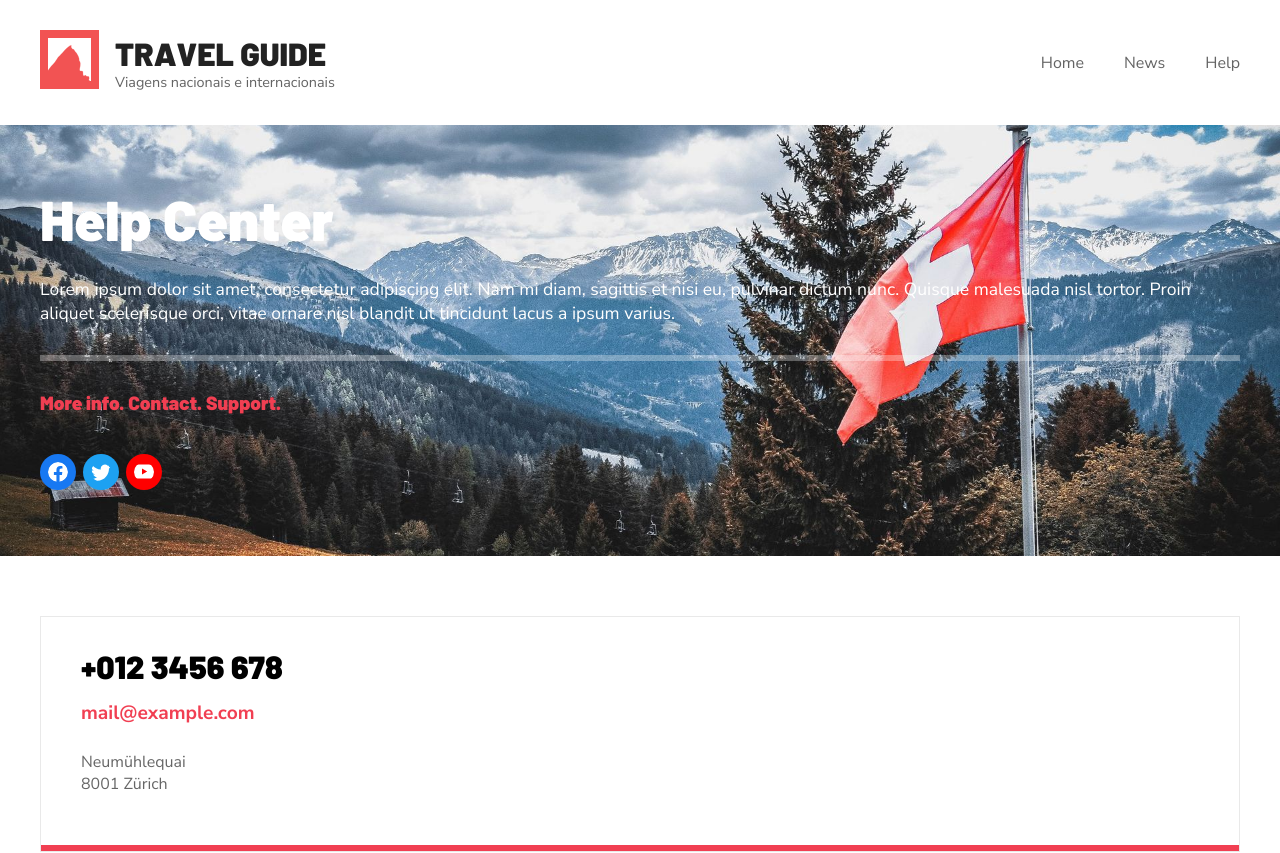
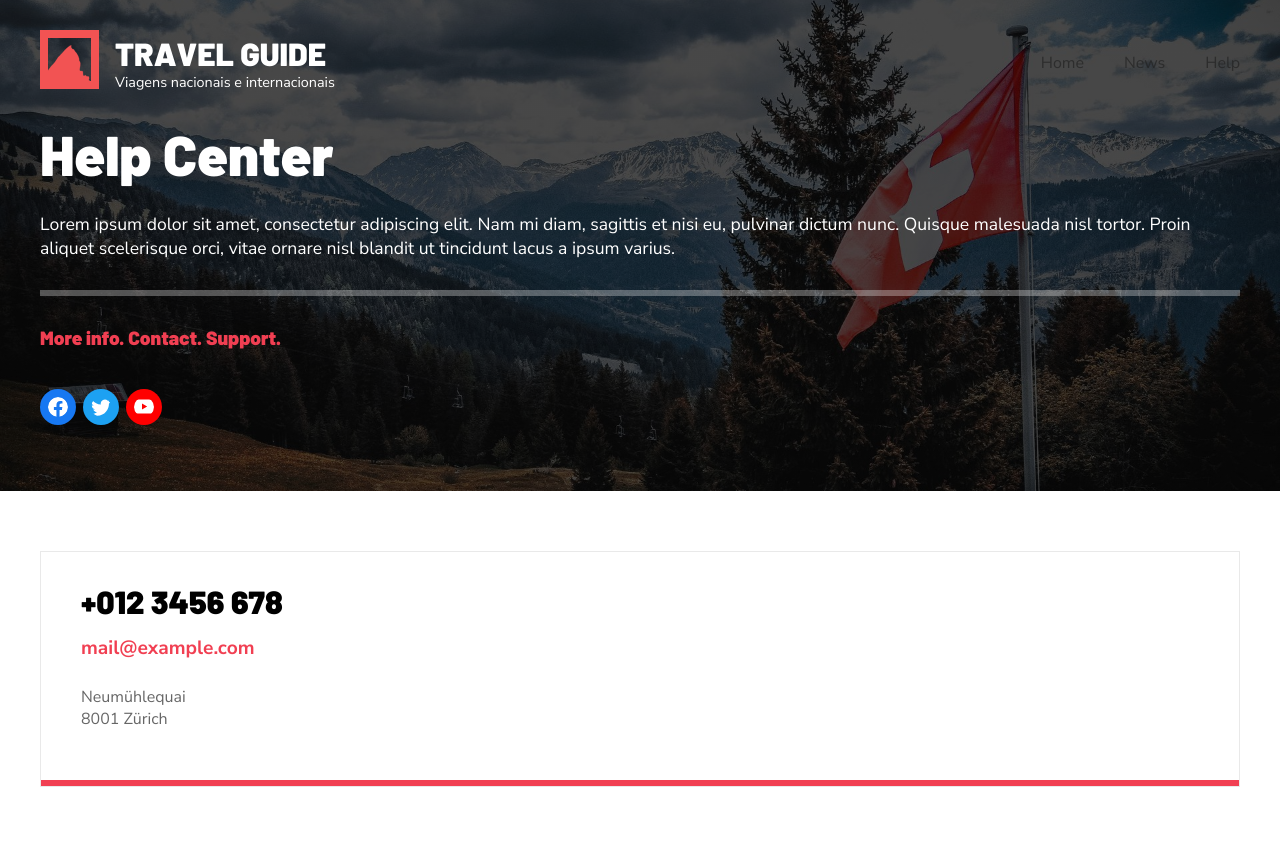
Before and after one commit to YannFigueiredo/travel-guide, a React (Create React App) app: page /help in a window 1280 px wide. Shown: the top 853 px of the page. Built offline with nearby package versions, Linux system fonts and the light colour scheme.

Commit message:
Adicionado contexto de tema para o header

```diff
--- a/src/components/Header/index.js
+++ b/src/components/Header/index.js
@@ -1,15 +1,19 @@
 import logo from '../../assets/logo.png';
 import { HiMenu } from 'react-icons/hi';
 import { AiOutlineClose } from 'react-icons/ai';
-import { ContainerHeader, Logo, TituloSite, Menu } from './styles';
+import { ContainerHeader, Logo, TituloSite, Menu } from './style';
 import { Link } from 'react-router-dom';
-import { useState, useEffect, useRef } from 'react';
+import { ThemeContext } from '../../contexts/Themes';
+import { useState, useEffect, useRef, useContext } from 'react';
 
 export default function Header(){
     const [menu, setMenu] = useState(false);
+    const [ posScroll, setPosScroll ] = useState(window.scrollY);
 
     const btnFecharMenu = useRef(null);
     const btnMenu = useRef(null);
+
+    const { headerTheme, setHeaderTheme } = useContext(ThemeContext);
 
     useEffect(() => {
         window.addEventListener('resize', function(){
@@ -27,21 +31,35 @@ export default function Header(){
         }
     }, []);
 
+    useEffect(() => {
+        window.addEventListener('scroll', function(e){
+            setPosScroll(window.scrollY);
+        });
+    }, []);
+
+    useEffect(() => {
+        if(menu && window.innerWidth < 992){
+            document.querySelector('body').style.overflow = 'hidden';
+        }else{
+            document.querySelector('body').style.overflow = 'auto';
+        }
+    }, [menu]);
+
     return(
-        <ContainerHeader>
+        <ContainerHeader theme={headerTheme} posScroll={posScroll}>
             <div>
                 <Logo>
                     <Link to='/'>
                         <img src={logo} alt='Logo do site'/>
                     </Link>
                 </Logo>
-                <TituloSite>
+                <TituloSite theme={headerTheme} posScroll={posScroll}>
                     <Link to='/'>Travel Guide</Link>
                     <span>Viagens nacionais e internacionais</span>
                 </TituloSite>
             </div>
             <nav>
-                <HiMenu size={25} color="black" style={{cursor: 'pointer', display: window.innerWidth >= 992 ? 'none' : 'block'}} onClick={() => {setMenu(!menu)}} ref={btnMenu}/>
+                <HiMenu size={25} color={headerTheme} style={{cursor: 'pointer', display: window.innerWidth >= 992 ? 'none' : 'block'}} onClick={() => {setMenu(!menu)}} ref={btnMenu}/>
                 {menu &&
                     <Menu>
                         <Link to='/'><li>Home</li></Link>
@@ -63,6 +81,7 @@ export default function Header(){
                         paddingLeft: '20px',
                         cursor: 'pointer',
                         boxSizing: 'content-box',
+                        zIndex: '999',
                         display: window.innerWidth >= 992 ? 'none' : 'block'
                     }} onClick={() => {setMenu(!menu)}} ref={btnFecharMenu}/>
                 }
--- a/src/components/Header/styles.js
+++ b/src/components/Header/style.js
@@ -5,6 +5,12 @@ export const ContainerHeader = styled.header `
     align-items: center;
     justify-content: space-between;
     padding: 15px 20px 15px 20px;
+    background-color: ${props => props.posScroll > 150 ? 'white' : 'transparent'};
+    position: ${props => props.posScroll > 150 ? 'fixed' : 'absolute'};
+    top: 0;
+    left: 0;
+    right: 0;
+    z-index: 999;
 
     div, nav{
         display: flex;
@@ -41,14 +47,15 @@ export const TituloSite = styled.div `
     a{
         font-family: 'Barlow', sans-serif;
         font-weight: 900;
-        color: #222222;
+        color: ${props => props.theme};
         text-transform: uppercase;
         font-size: 1.4em;
     }
 
     span{
         font-size: 0.9em;
-        color: rgba(34, 34, 34, 0.7);
+        color: ${props => props.theme};
+        display: ${props => props.posScroll > 150 ? 'none' : 'inline-block'};
     }
 
     @media screen and (min-width: 600px){
@@ -70,6 +77,7 @@ export const Menu = styled.ul `
     width: 100vw;
     height: 100vh;
     padding: 75px 40px 0px 40px;
+    z-index: 998;
 
     a, li{
         font-size: 1.17em;
--- /dev/null
+++ b/src/contexts/Themes.js
@@ -0,0 +1,13 @@
+import { useState, createContext } from 'react';
+
+export const ThemeContext = createContext({});
+
+export default function ThemeProvider({children}){
+    const [ headerTheme, setHeaderTheme ] = useState('#222222');
+
+    return(
+        <ThemeContext.Provider value={{headerTheme, setHeaderTheme}}>
+            {children}
+        </ThemeContext.Provider>
+    );
+}
--- a/src/index.js
+++ b/src/index.js
@@ -2,11 +2,14 @@ import React from 'react';
 import ReactDOM from 'react-dom';
 import App from './App';
 import GlobalStyle from './globalStyle';
+import ThemeProvider from './contexts/Themes';
 
 ReactDOM.render(
   <React.StrictMode>
-    <App />
-    <GlobalStyle/>
+    <ThemeProvider>
+      <App />
+      <GlobalStyle/>
+    </ThemeProvider>
   </React.StrictMode>,
   document.getElementById('root')
 );
--- a/src/pages/Help/index.js
+++ b/src/pages/Help/index.js
@@ -2,8 +2,24 @@ import Social from '../../components/Social';
 import { HiOutlineOfficeBuilding } from 'react-icons/hi';
 import { GiSoccerBall, GiForkKnifeSpoon } from 'react-icons/gi';
 import { ContainerHelp, IntroHelp, Contact, Options, Option } from './style';
+import { ThemeContext } from '../../contexts/Themes';
+import { useContext, useEffect } from 'react';
 
 export default function Help(){
+    const { headerTheme, setHeaderTheme } = useContext(ThemeContext);
+
+    useEffect(() => {setHeaderTheme('#fff');}, []);
+
+    useEffect(() => {
+        window.addEventListener('scroll', function(e){
+            if(window.scrollY > 150){
+                setHeaderTheme('#222222');
+            }else{
+                setHeaderTheme('#fff');
+            }
+        });
+    }, []);
+
     return(
         <ContainerHelp>
             <IntroHelp>
--- a/src/pages/Help/style.js
+++ b/src/pages/Help/style.js
@@ -6,11 +6,10 @@ export const ContainerHelp = styled.div`
 `
 
 export const IntroHelp = styled.div`
-    background: rgba(0, 0, 0, .5);
-    background-image: url(${bg});
+    background-image: linear-gradient(to bottom, rgba(0, 0, 0, .7), rgba(0, 0, 0, .7)), url(${bg});
     background-size: cover;
     background-position: center center;
-    padding: 60px 20px 60px 20px;
+    padding: 120px 20px 60px 20px;
 
     h1{
         color: white;
@@ -38,7 +37,7 @@ export const IntroHelp = styled.div`
     }
 
     @media screen and (min-width: 992px) {
-        padding: 60px 40px 60px 40px;
+        padding: 120px 40px 60px 40px;
     }
 `
 
--- a/src/pages/Home/components/Intro/index.js
+++ b/src/pages/Home/components/Intro/index.js
@@ -8,6 +8,8 @@ import card2 from '../../../../assets/intro-skiing.jpg';
 import card3 from '../../../../assets/intro-hotels.jpg';
 import card4 from '../../../../assets/intro-food.jpg';
 import { ContainerIntro, Presentation, Cards } from './styles';
+import { useContext, useEffect } from 'react';
+import { ThemeContext } from '../../../../contexts/Themes';
 
 export default function Intro(){
     const [ cards, setCards ] = useState([
@@ -16,6 +18,16 @@ export default function Intro(){
         {id: '3', photo: card3, caption: 'Hotels', color: 'rgb(241, 83, 82)'},
         {id: '4', photo: card4, caption: 'Food', color: 'rgb(183, 82, 241)'}
     ]);
+
+    const { headerTheme, setHeaderTheme } = useContext(ThemeContext);
+
+    useEffect(() => {setHeaderTheme('#222222');}, []);
+
+    useEffect(() => {
+        window.addEventListener('scroll', function(e){
+            setHeaderTheme('#222222');
+        });
+    }, []);
 
     return(
         <ContainerIntro>
--- a/src/pages/Home/components/Intro/styles.js
+++ b/src/pages/Home/components/Intro/styles.js
@@ -2,10 +2,10 @@ import styled from 'styled-components';
 import bg from '../../../../assets/intro-bg.jpg';
 
 export const ContainerIntro = styled.section`
-    padding: 60px 20px 0 20px;
+    padding: 120px 20px 0 20px;
 
     @media screen and (min-width: 992px) {
-        padding: 30px 40px 30px 40px;
+        padding: 120px 40px 30px 40px;
     }
 `
 
--- a/src/pages/Home/components/LatestActivities/style.js
+++ b/src/pages/Home/components/LatestActivities/style.js
@@ -1,7 +1,7 @@
 import styled from 'styled-components';
 
 export const ContainerActivities = styled.section`
-    padding: 40px 15px 0 15px;
+    padding: 40px 15px 40px 15px;
 
     @media screen and (min-width: 992px) {
         padding: 30px 40px 30px 40px;
--- a/src/pages/News/style.js
+++ b/src/pages/News/style.js
@@ -1,10 +1,10 @@
 import styled from 'styled-components';
 
 export const ContainerNews = styled.div`
-    padding: 40px 15px 0 15px;
+    padding: 120px 15px 0 15px;
 
     @media screen and (min-width: 992px) {
-        padding: 30px 40px 30px 40px;
+        padding: 120px 40px 30px 40px;
     }
 `
 
```
